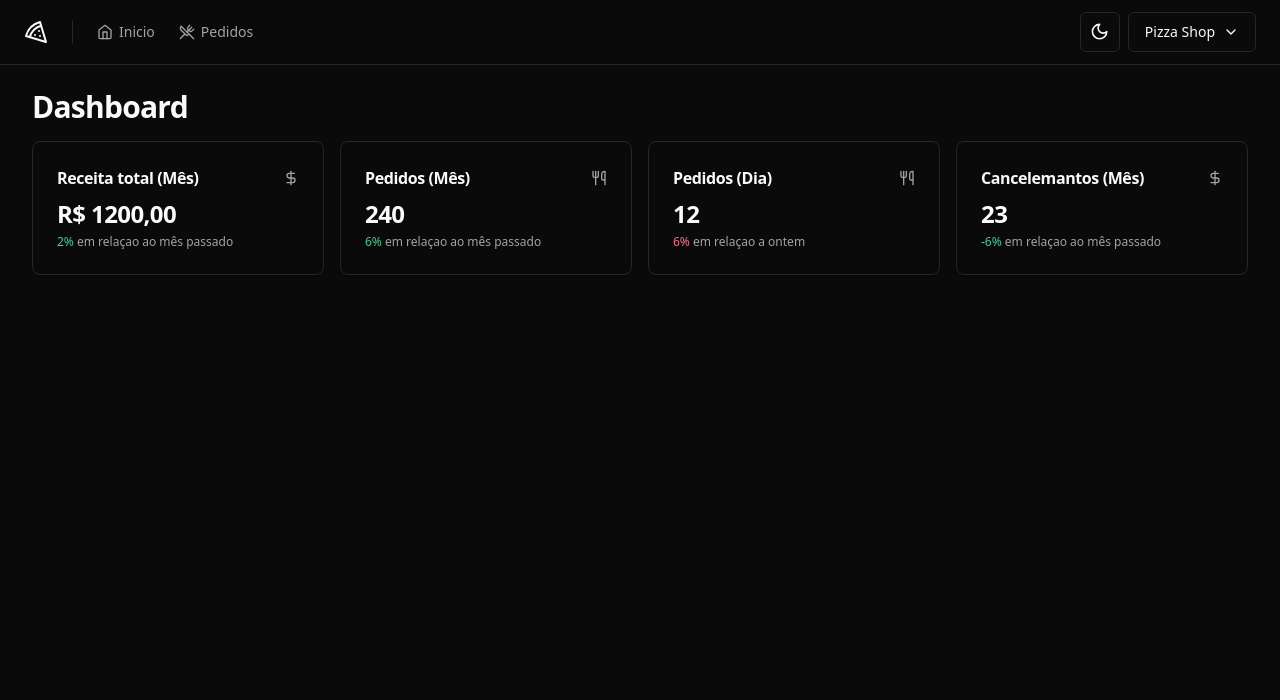
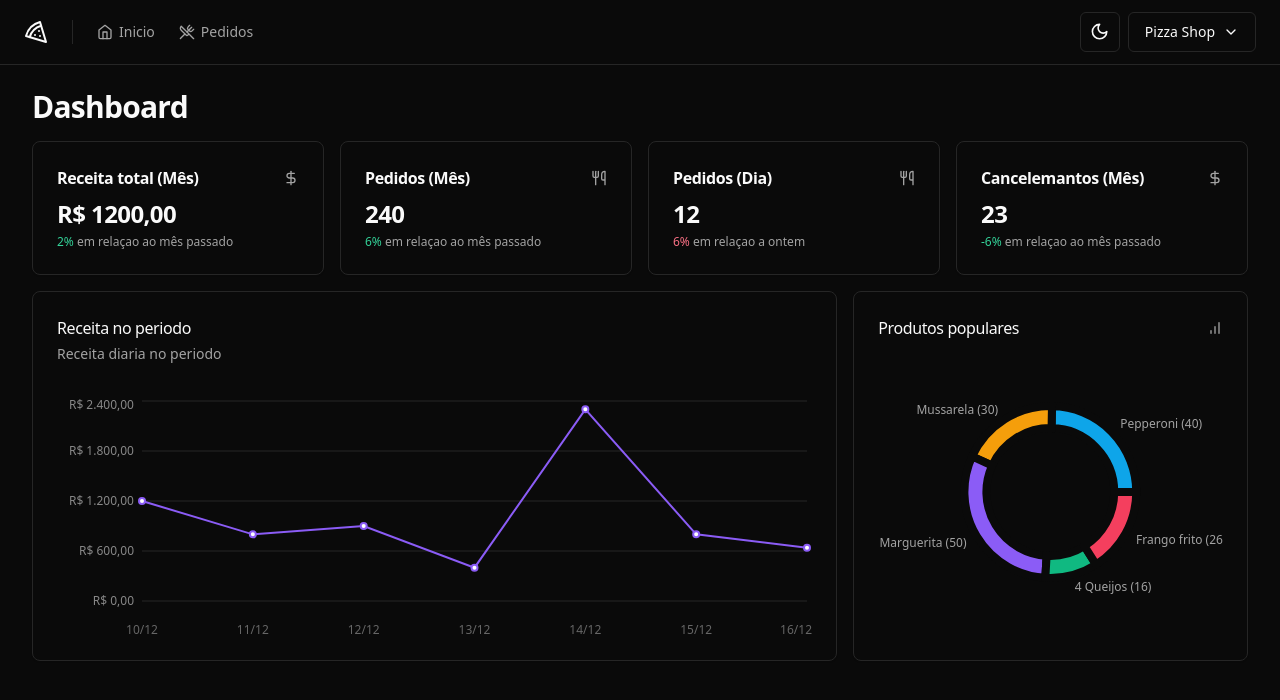
Before and after one commit to markus90souza/dashboard-pizzashop, a React (Vite) app: page / in a window 1280 px wide. Shown: the top 700 px of the page. Built offline with nearby package versions, Linux system fonts and the light colour scheme.

Commit message:
feat:create a charts components for dashboard page

```diff
--- /dev/null
+++ b/src/pages/app/dashboard/components/popular-products-chart.tsx
@@ -0,0 +1,93 @@
+import { BarChart } from 'lucide-react'
+import { FC } from 'react'
+import { Cell, Pie, PieChart, ResponsiveContainer } from 'recharts'
+import colors from 'tailwindcss/colors'
+
+import { Card, CardContent, CardHeader, CardTitle } from '@/components/ui/card'
+
+const data = [
+  { product: 'Pepperoni', amount: 40 },
+  { product: 'Mussarela', amount: 30 },
+  { product: 'Marguerita', amount: 50 },
+  { product: '4 Queijos', amount: 16 },
+  { product: 'Frango frito', amount: 26 },
+]
+
+const COLORS = [
+  colors.sky[500],
+  colors.amber[500],
+  colors.violet[500],
+  colors.emerald[500],
+  colors.rose[500],
+]
+
+export const PopularProductsChart: FC = () => {
+  return (
+    <Card className="col-span-9 md:col-span-4 lg:col-span-3">
+      <CardHeader className="pb-8">
+        <div className="flex items-center justify-between">
+          <CardTitle className="text-base font-medium">
+            Produtos populares
+          </CardTitle>
+          <BarChart className="h-4 w-4 text-muted-foreground" />
+        </div>
+      </CardHeader>
+      <CardContent>
+        <ResponsiveContainer width="100%" height={240}>
+          <PieChart style={{ fontSize: 12 }}>
+            <Pie
+              data={data}
+              nameKey="product"
+              dataKey="amount"
+              cx="50%"
+              cy="50%"
+              outerRadius={86}
+              innerRadius={64}
+              strokeWidth={8}
+              labelLine={false}
+              label={({
+                cx,
+                cy,
+                midAngle,
+                innerRadius,
+                outerRadius,
+                value,
+                index,
+              }) => {
+                const RADIAN = Math.PI / 180
+                const radius = 12 + innerRadius + (outerRadius - innerRadius)
+                const x = cx + radius * Math.cos(-midAngle * RADIAN)
+                const y = cy + radius * Math.sin(-midAngle * RADIAN)
+
+                return (
+                  <text
+                    x={x}
+                    y={y}
+                    className="fill-muted-foreground text-xs"
+                    textAnchor={x > cx ? 'start' : 'end'}
+                    dominantBaseline="central"
+                  >
+                    {data[index].product.length > 12
+                      ? data[index].product.substring(0, 12).concat('...')
+                      : data[index].product}{' '}
+                    ({value})
+                  </text>
+                )
+              }}
+            >
+              {data.map((_, index) => {
+                return (
+                  <Cell
+                    key={`cell-${index}`}
+                    fill={COLORS[index]}
+                    className="stroke-background hover:opacity-80"
+                  />
+                )
+              })}
+            </Pie>
+          </PieChart>
+        </ResponsiveContainer>
+      </CardContent>
+    </Card>
+  )
+}
--- /dev/null
+++ b/src/pages/app/dashboard/components/revenue-chart.tsx
@@ -0,0 +1,70 @@
+import { FC } from 'react'
+import {
+  CartesianGrid,
+  Line,
+  LineChart,
+  ResponsiveContainer,
+  Tooltip,
+  XAxis,
+  YAxis,
+} from 'recharts'
+import colors from 'tailwindcss/colors'
+
+import {
+  Card,
+  CardContent,
+  CardDescription,
+  CardHeader,
+  CardTitle,
+} from '@/components/ui/card'
+
+const data = [
+  { date: '10/12', revenue: 1200 },
+  { date: '11/12', revenue: 800 },
+  { date: '12/12', revenue: 900 },
+  { date: '13/12', revenue: 400 },
+  { date: '14/12', revenue: 2300 },
+  { date: '15/12', revenue: 800 },
+  { date: '16/12', revenue: 640 },
+]
+
+export const RevenueChart: FC = () => {
+  return (
+    <Card className="col-span-9 md:col-span-5 lg:col-span-6">
+      <CardHeader className="flex-row items-center justify-between pb-8">
+        <div className="space-y-1">
+          <CardTitle className="text-base font-medium">
+            Receita no periodo
+          </CardTitle>
+          <CardDescription>Receita diaria no periodo</CardDescription>
+        </div>
+      </CardHeader>
+      <CardContent>
+        <ResponsiveContainer width="100%" height={240}>
+          <LineChart data={data} style={{ fontSize: 12 }}>
+            <XAxis dataKey="date" axisLine={false} tickLine={false} dy={16} />
+            <YAxis
+              stroke="#888"
+              axisLine={false}
+              tickLine={false}
+              width={80}
+              tickFormatter={(value: number) =>
+                value.toLocaleString('pt-BR', {
+                  style: 'currency',
+                  currency: 'BRL',
+                })
+              }
+            />
+            <CartesianGrid vertical={false} className="stroke-muted" />
+            <Line
+              type={'linear'}
+              dataKey={'revenue'}
+              strokeWidth={2}
+              stroke={colors.violet[500]}
+            />
+          </LineChart>
+        </ResponsiveContainer>
+      </CardContent>
+    </Card>
+  )
+}
--- a/src/pages/app/dashboard/index.tsx
+++ b/src/pages/app/dashboard/index.tsx
@@ -5,6 +5,8 @@
 import { MonthCanceledOrdersAmountCard } from './components/month-canceled-orders-amount-card'
 import { MonthOrdersAmountCard } from './components/month-orders-amount-card'
 import { MonthRevenueCard } from './components/month-revenue-card'
+import { PopularProductsChart } from './components/popular-products-chart'
+import { RevenueChart } from './components/revenue-chart'
 
 export const Dashboard: FC = () => {
   return (
@@ -18,6 +20,11 @@
           <DayOrdersAmountCard />
           <MonthCanceledOrdersAmountCard />
         </div>
+
+        <div className="grid grid-cols-9 gap-4">
+          <RevenueChart />
+          <PopularProductsChart />
+        </div>
       </div>
     </>
   )
```
